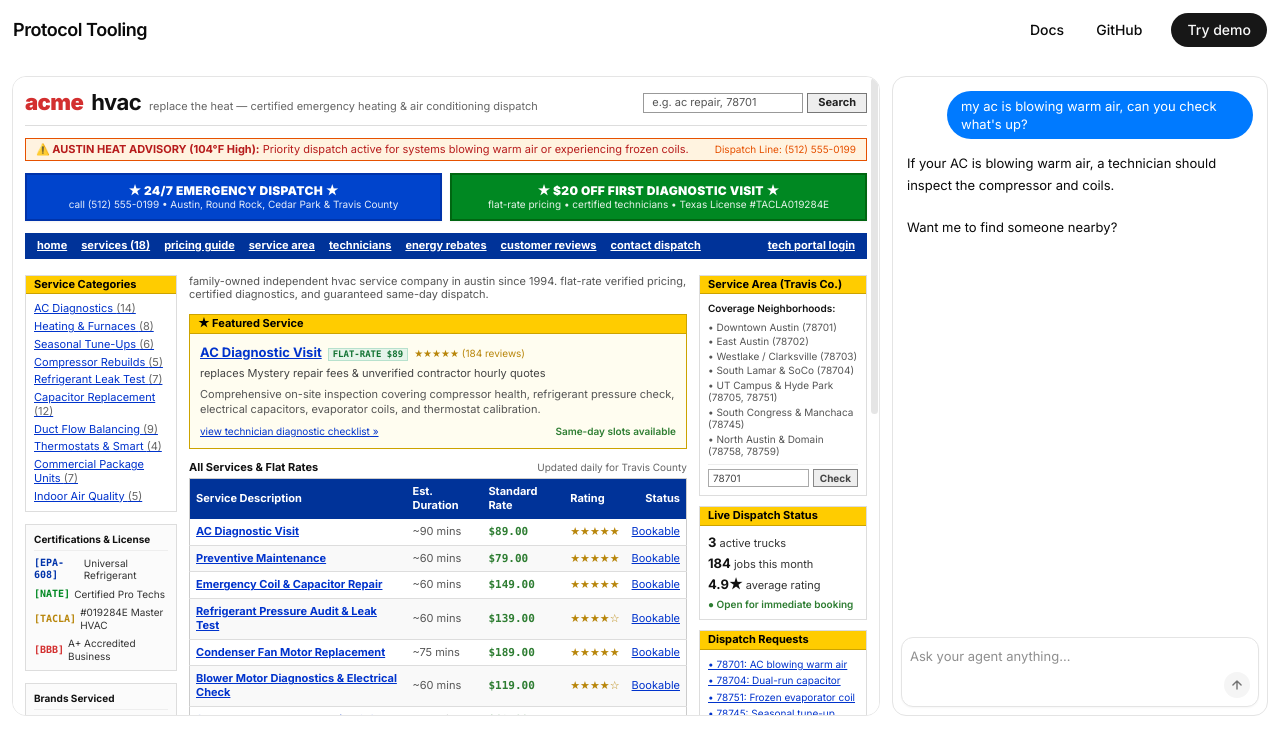
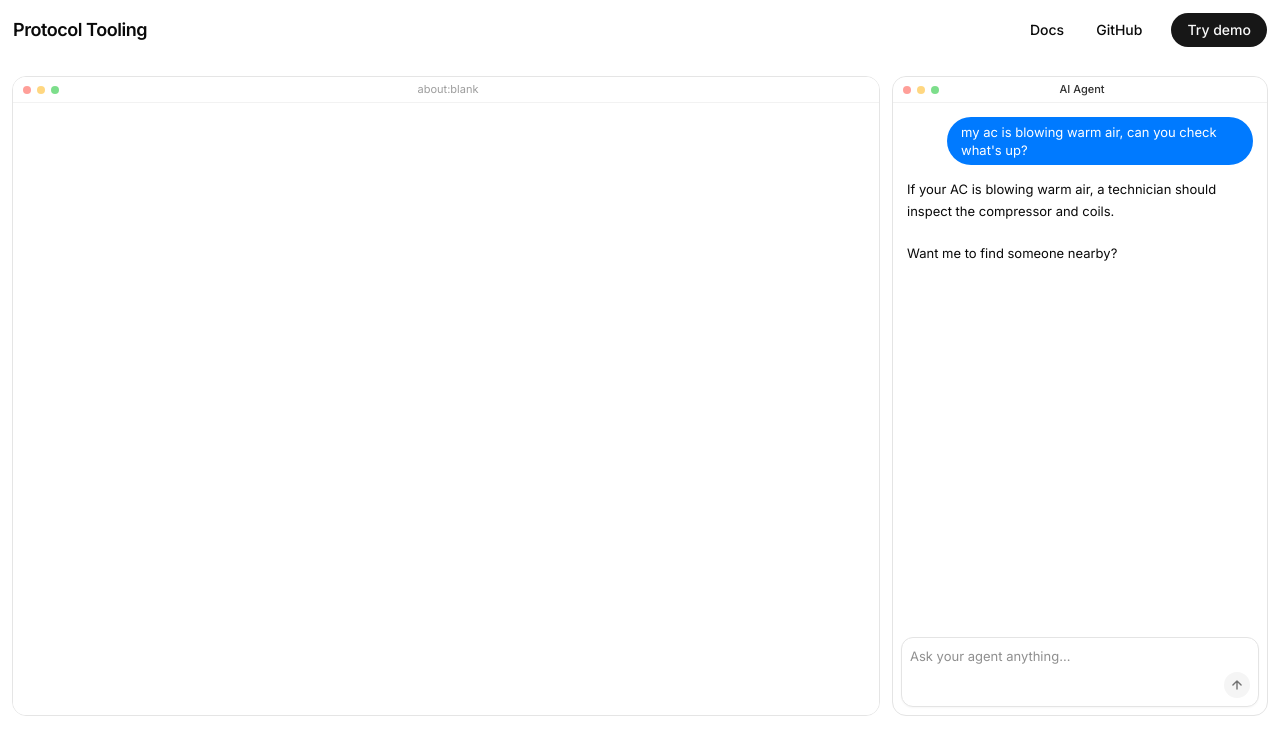
Before and after one commit to robertonevarez/fullcalendar-webmcp, a Next.js app: page /demo in a window 1280 px wide. Shown: the top 754 px of the page. Built offline with nearby package versions, Linux system fonts and the light colour scheme.

Commit message:
feat(demo): add window toolbars and defer mock website loading until agent navigation

```diff
--- /dev/null
+++ b/src/components/demo/browser-toolbar.tsx
@@ -0,0 +1,74 @@
+'use client';
+
+import { cn } from '@/lib/utils';
+
+export type BrowserState = 'blank' | 'navigating' | 'loaded';
+
+type Props = {
+  url?: string;
+  browserState?: BrowserState;
+  className?: string;
+};
+
+export function BrowserToolbar({
+  url = 'https://acmehvac.com',
+  browserState = 'loaded',
+  className,
+}: Props) {
+  const isBlank = browserState === 'blank';
+  const isNavigating = browserState === 'navigating';
+  const isLoaded = browserState === 'loaded';
+
+  const displayUrl = isBlank ? 'about:blank' : url;
+
+  return (
+    <div
+      className={cn(
+        'relative flex h-6.5 select-none items-center justify-between border-b border-border/50 bg-background/60 px-2.5 text-[11px] text-muted-foreground',
+        className,
+      )}
+      role="region"
+      aria-label="Browser toolbar"
+    >
+      {/* Window Controls - subtle & small */}
+      <div className="flex items-center gap-1.5 opacity-60" aria-hidden="true">
+        <span className="size-2 rounded-full bg-[#ff5f56]" />
+        <span className="size-2 rounded-full bg-[#ffbd2e]" />
+        <span className="size-2 rounded-full bg-[#27c93f]" />
+      </div>
+
+      {/* Address Bar - minimal, no mono, normal font */}
+      <div className="flex items-center gap-1.5 text-[11px]">
+        <span
+          className={cn(
+            'transition-colors',
+            isBlank ? 'text-muted-foreground/70' : 'font-medium text-foreground/85',
+          )}
+        >
+          {displayUrl}
+        </span>
+
+        {isLoaded && (
+          <span className="inline-flex items-center gap-1 text-[11px] font-normal text-emerald-600 dark:text-emerald-400">
+            <span>·</span>
+            <span>WebMCP Active</span>
+          </span>
+        )}
+
+        {isNavigating && (
+          <span className="text-[11px] text-muted-foreground animate-pulse">
+            · Connecting…
+          </span>
+        )}
+      </div>
+
+      {/* Right spacer for symmetry */}
+      <div className="w-8" aria-hidden="true" />
+
+      {/* Minimal loading line */}
+      {isNavigating && (
+        <div className="absolute bottom-0 left-0 right-0 h-[1px] bg-primary/80 animate-pulse" />
+      )}
+    </div>
+  );
+}
--- a/src/components/demo/business-website.tsx
+++ b/src/components/demo/business-website.tsx
@@ -2,6 +2,7 @@
 
 import type { ReactNode } from 'react';
 import type { DemoBusinessNotice, DemoConfig, DemoPublicAppointment } from '@/demo/types';
+import { BrowserToolbar, type BrowserState } from '@/components/demo/browser-toolbar';
 import { ScrollArea } from '@/components/ui/scroll-area';
 import { cn } from '@/lib/utils';
 
@@ -11,35 +12,52 @@
   businessNotice: DemoBusinessNotice | null;
   isAgentAccess?: boolean;
   overlay?: ReactNode;
+  browserState?: BrowserState;
   className?: string;
 };
 
 /**
  * Rich, authentic early-web local business website mockup inspired by debloat.dev,
- * presenting a complete real-world HVAC service platform.
+ * framed inside an in-app personal agent browser window.
  */
 export function BusinessWebsite({
   config,
   isAgentAccess = false,
   overlay,
+  browserState = 'loaded',
   className,
 }: Props) {
+  const isLoaded = browserState === 'loaded';
+  const websiteUrl = 'https://acmehvac.com';
+
   return (
     <article
       id="top"
       data-demo-target="storefront"
       data-agent-access={isAgentAccess ? 'true' : 'false'}
+      data-browser-state={browserState}
       className={cn(
         'relative flex h-full min-h-0 flex-col overflow-hidden bg-white font-sans text-[#222]',
         className,
       )}
       aria-label={`${config.businessName} website`}
     >
-      {/* Scrollable debloat.dev style website content */}
+      {/* Top Browser Toolbar Chrome */}
+      <BrowserToolbar url={websiteUrl} browserState={browserState} />
+
+      {/* Website Body with smooth ease-in and ease-out */}
+      <div
+        className={cn(
+          'relative flex min-h-0 flex-1 flex-col overflow-hidden bg-white transition-[opacity,transform] duration-700 ease-in-out',
+          isLoaded
+            ? 'opacity-100 scale-100'
+            : 'opacity-0 scale-[0.99] pointer-events-none select-none',
+        )}
+      >
         <ScrollArea
           className="min-h-0 flex-1"
           viewportClassName={cn(
-          'p-3 text-[12px] leading-tight transition-[filter,opacity,transform] duration-300 ease-out',
+            'p-3 text-[12px] leading-tight transition-all duration-500 ease-in-out',
             isAgentAccess && 'opacity-20 blur-[2px] scale-[0.99] pointer-events-none select-none',
           )}
         >
@@ -492,6 +510,7 @@
           </footer>
         </div>
       </ScrollArea>
+      </div>
 
       {/* Floating Agent Capability Overlay */}
       {overlay ? (
--- a/src/components/demo/customer-conversation.tsx
+++ b/src/components/demo/customer-conversation.tsx
@@ -6,6 +6,7 @@
   AgentInteractionOverlay,
   type VisualStepEvent,
 } from '@/components/demo/agent-interaction-overlay';
+import type { BrowserState } from '@/components/demo/browser-toolbar';
 import { BusinessWebsite } from '@/components/demo/business-website';
 import { emptyConversationState } from '@/demo/engine';
 import type {
@@ -114,6 +115,9 @@
   const [messages, setMessages] = useState<ChatMessage[]>([]);
   const [businessNotice, setBusinessNotice] = useState<DemoBusinessNotice | null>(null);
 
+  const [browserState, setBrowserState] = useState<BrowserState>('blank');
+  const browserStateRef = useRef<BrowserState>('blank');
+
   const [visualPhase, setVisualPhase] = useState<VisualPhase>('idle');
   const [overlayEvent, setOverlayEvent] = useState<VisualStepEvent | null>(null);
   const [cursorVisible, setCursorVisible] = useState(false);
@@ -184,6 +188,28 @@
         { id: `assistant_${crypto.randomUUID()}`, role: 'assistant', text: options.reply },
       ]);
       return;
+    }
+
+    // Deferred browser loading: Navigate to the WebMCP website on first tool access
+    if (browserStateRef.current !== 'loaded') {
+      setBrowserState('navigating');
+      setStatusText(`Agent opening ${config.businessName} website…`);
+      if (!reducedMotionRef.current) {
+        await new Promise<void>((resolve, reject) => {
+          const t = setTimeout(resolve, 500);
+          options.signal.addEventListener(
+            'abort',
+            () => {
+              clearTimeout(t);
+              reject(new DOMException('Aborted', 'AbortError'));
+            },
+            { once: true },
+          );
+        });
+      }
+      if (options.signal.aborted) return;
+      setBrowserState('loaded');
+      browserStateRef.current = 'loaded';
     }
 
     setOverlayEvent(null);
@@ -353,6 +379,8 @@
     abortRef.current = controller;
 
     conversationRef.current = emptyConversationState();
+    browserStateRef.current = 'blank';
+    setBrowserState('blank');
 
     void (async () => {
       try {
@@ -403,6 +431,7 @@
           lastBooking={conversation.lastBooking}
           businessNotice={businessNotice}
           isAgentAccess={isAgentAccess}
+          browserState={browserState}
           overlay={
             overlayEvent ? (
               <AgentInteractionOverlay
@@ -428,6 +457,25 @@
           role="region"
           aria-label="Agent conversation"
         >
+          {/* Top Agent Window Toolbar */}
+          <div
+            className="relative flex h-6.5 shrink-0 select-none items-center justify-between border-b border-line/50 bg-background/60 px-2.5 text-[11px] text-muted-foreground"
+            role="region"
+            aria-label="Agent window toolbar"
+          >
+            <div className="flex items-center gap-1.5 opacity-60" aria-hidden="true">
+              <span className="size-2 rounded-full bg-[#ff5f56]" />
+              <span className="size-2 rounded-full bg-[#ffbd2e]" />
+              <span className="size-2 rounded-full bg-[#27c93f]" />
+            </div>
+
+            <div className="flex items-center gap-1.5 text-[11px] font-medium text-foreground/85">
+              <span>AI Agent</span>
+            </div>
+
+            <div className="w-8" aria-hidden="true" />
+          </div>
+
           {/* conversation — scrollable messages area */}
           <ScrollArea
             className="flex-1 min-h-0"
```
Also changed, not shown: 1 other file (tests, documents, lock files or other folders). Lines whose indentation alone changed are shown as unchanged.
